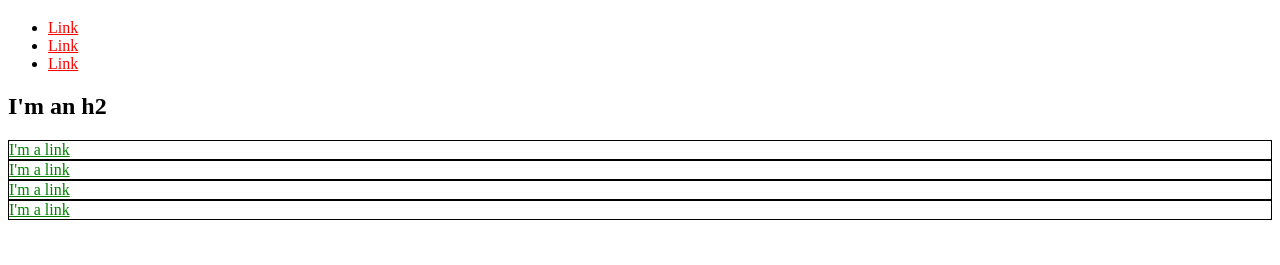
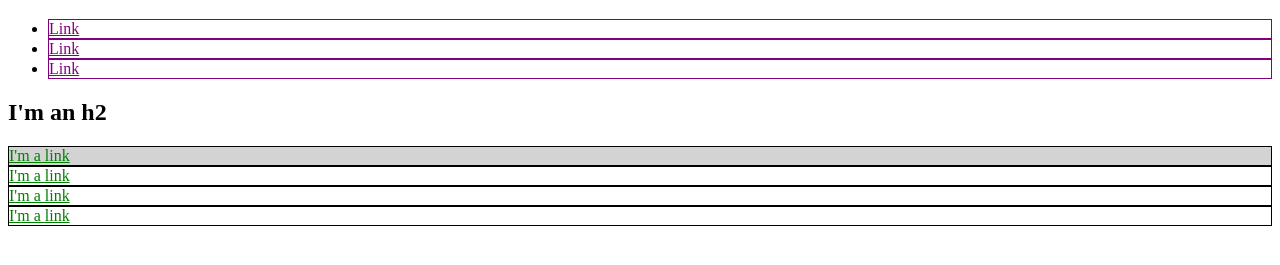
Before and after one commit to ShadeLovingTropes/shadelovingtropes.github.io, a plain HTML site: page index.html in a window 1280 px wide. Shown: the part 61-326 px from the top of the page. Drawn offline with Linux system fonts and the light colour scheme.

Commit message:
Finished chapter 5

```diff
--- a/index.html
+++ b/index.html
@@ -4,7 +4,24 @@
         <title>Test Page: Don't Panic</title>
         <meta charset="utf-8">
         <style>
-
+            #exec-bio {
+                background-color: lightgrey;
+            }
+            .bio-box {
+                border: 1px solid black;
+            }
+            .bio-box a {
+                color: green;
+            }
+            a {
+                color: red;
+            }
+            li {
+                border: 1px solid purple;
+            }
+            li a {
+                color: purple;
+            }
         </style>
     </head>
 </html>
@@ -12,26 +29,26 @@
     <h1>I'm an h1</h1>
     <ul>
         <li>
-            <a href="https://example.com" style="color: red;">Link</a>
+            <a href="https://example.com">Link</a>
         </li>
         <li>
-            <a href="https://example.com" style="color: red;">Link</a>
+            <a href="https://example.com">Link</a>
         </li>
         <li>
-            <a href="https://example.com" style="color: red;">Link</a>
+            <a href="https://example.com">Link</a>
         </li>
     </ul>
     <h2>I'm an h2</h2>
-    <div style="border: 1px solid black;">
-        <a href="https://example.com" style="color: green;">I'm a link</a>
+    <div id="exec-bio" class="bio-box">
+        <a href="https://example.com">I'm a link</a>
     </div>
-    <div style="border: 1px solid black;">
-        <a href="https://example.com" style="color: green;">I'm a link</a>
+    <div class="bio-box">
+        <a href="https://example.com">I'm a link</a>
     </div>
-    <div style="border: 1px solid black;">
-        <a href="https://example.com" style="color: green;">I'm a link</a>
+    <div class="bio-box">
+        <a href="https://example.com">I'm a link</a>
     </div>
-    <div style="border: 1px solid black;">
-        <a href="https://example.com" style="color: green;">I'm a link</a>
+    <div class="bio-box">
+        <a href="https://example.com">I'm a link</a>
     </div>
 </body>
```
